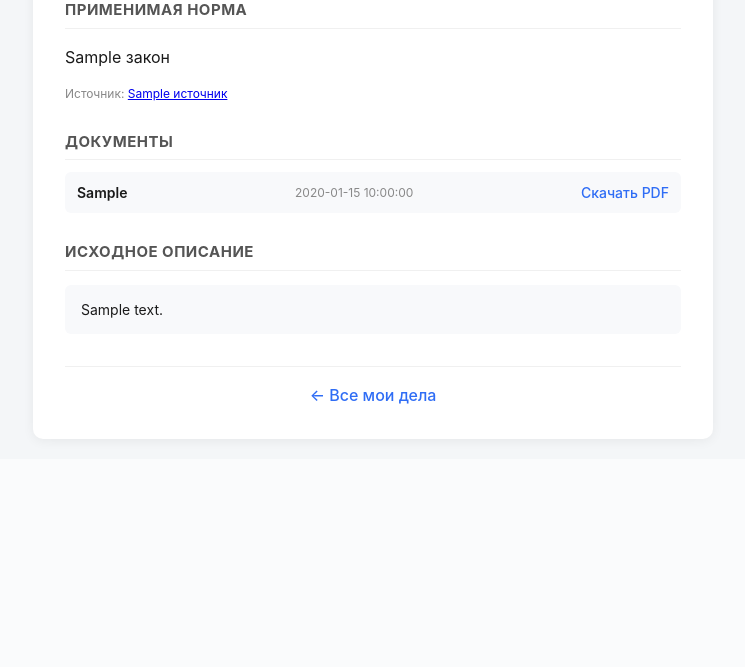
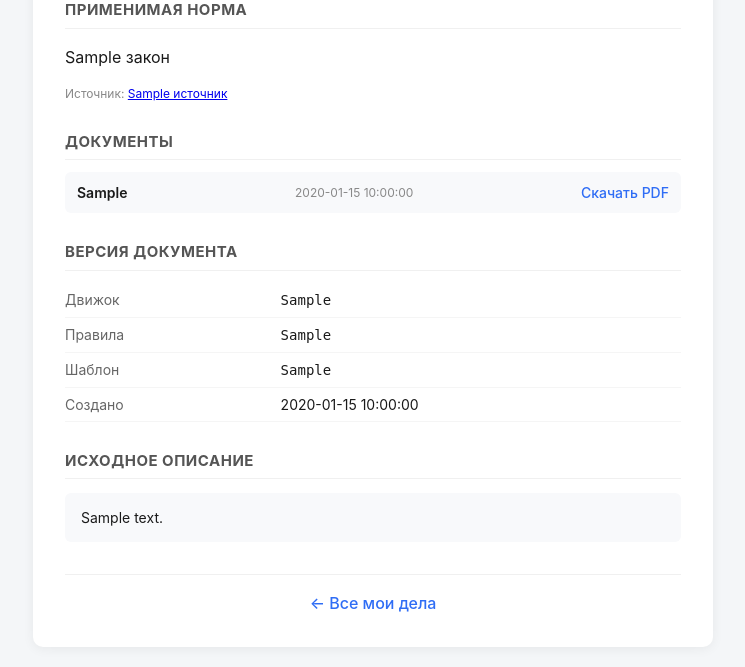
Before and after one commit to lolilop1/legal-mind, a Flask app: template web/templates/case.html in a window 1280 px wide. Shown: the part 548-1215 px from the top of the page, without its empty margins (267-1012 px from the left). Before the commit the page ends 990 px from the top, so only its background shows below. Run offline with Flask 3, Linux system fonts and the light colour scheme; the template is opened without the code that fills it: most values are stand-ins (such as "Sample title", 1, 10 or a date in 2020).

Commit message:
feat: document versioning in PDF footer and case card (stage 6)

```diff
--- a/modules/noise/pdf.py
+++ b/modules/noise/pdf.py
@@ -127,5 +127,24 @@ def generate_pdf(output_path: str, requisites: dict, normalized: dict) -> str:
     pdf.ln(2)
     _mc(pdf, 6, "Подпись: ___________________", align="L")
 
+    # --- Подвал с версией документа ---
+    engine = (normalized.get("engine_version") or "").strip()
+    rules = (normalized.get("rules_date") or "").strip()
+    template = (normalized.get("template_version") or "").strip()
+    if engine or rules or template:
+        pdf.ln(10)
+        pdf.set_font(family, style="", size=8)
+        parts = []
+        if engine:
+            parts.append(f"движок {engine}")
+        if rules:
+            parts.append(f"правила {rules}")
+        if template:
+            parts.append(f"шаблон {template}")
+        footer = "Сгенерировано алгоритмом Legal Mind · " + " · ".join(parts)
+        pdf.set_text_color(120, 120, 120)
+        _mc(pdf, 4, footer, align="L")
+        pdf.set_text_color(0, 0, 0)
+
     pdf.output(output_path)
     return output_path
--- a/modules/uk/pdf.py
+++ b/modules/uk/pdf.py
@@ -150,5 +150,24 @@ def generate_pdf(output_path: str, requisites: dict, normalized: dict) -> str:
     pdf.ln(2)
     _mc(pdf, 6, "Подпись: ___________________", align="L")
 
+    # --- Подвал с версией документа ---
+    engine = (normalized.get("engine_version") or "").strip()
+    rules = (normalized.get("rules_date") or "").strip()
+    template = (normalized.get("template_version") or "").strip()
+    if engine or rules or template:
+        pdf.ln(10)
+        pdf.set_font(family, style="", size=8)
+        parts = []
+        if engine:
+            parts.append(f"движок {engine}")
+        if rules:
+            parts.append(f"правила {rules}")
+        if template:
+            parts.append(f"шаблон {template}")
+        footer = "Сгенерировано алгоритмом Legal Mind · " + " · ".join(parts)
+        pdf.set_text_color(120, 120, 120)
+        _mc(pdf, 4, footer, align="L")
+        pdf.set_text_color(0, 0, 0)
+
     pdf.output(output_path)
     return output_path
--- a/web/app.py
+++ b/web/app.py
@@ -49,6 +49,10 @@ from region.db_client import get_law_for_region
 API_KEY = os.getenv("YANDEX_API_KEY", "")
 FOLDER_ID = os.getenv("YANDEX_FOLDER_ID", "")
 SECRET_KEY = os.getenv("SECRET_KEY", "")
+
+# --- Версии правил и шаблонов ---
+RULES_DATE = "2026.09"
+TEMPLATE_VERSION = "1.0"
 
 logging.basicConfig(
     level=logging.INFO,
@@ -556,12 +560,18 @@ def submit():
             "описание_проблемы_формальное": parsed["описание_проблемы_формальное"],
             "упоминание_повторного_обращения": parsed.get("упоминание_повторного_обращения", ""),
             "применимые_нормы": parsed.get("применимые_нормы") or ALLOWED_UK_NORMS,
+            "engine_version": _build_engine_version(problem_type),
+            "rules_date": RULES_DATE,
+            "template_version": TEMPLATE_VERSION,
         }
         extra_log = ""
     else:
         law_data = result.get("law_data")
         normalized = {
             "описание_проблемы_формальное": parsed["описание_проблемы_формальное"],
+            "engine_version": _build_engine_version(problem_type),
+            "rules_date": RULES_DATE,
+            "template_version": TEMPLATE_VERSION,
         }
         if law_data:
             normalized["применимая_норма"] = law_data["закон"]
--- a/web/templates/case.html
+++ b/web/templates/case.html
@@ -81,6 +81,24 @@
     {% endif %}
   </div>
 
+  {% if case.engine_version or case.rules_version or case.template_version %}
+  <div class="case-section">
+    <h2>Версия документа</h2>
+    <table class="case-table">
+      {% if case.engine_version %}
+      <tr><td>Движок</td><td><code>{{ case.engine_version }}</code></td></tr>
+      {% endif %}
+      {% if case.rules_version %}
+      <tr><td>Правила</td><td><code>{{ case.rules_version }}</code></td></tr>
+      {% endif %}
+      {% if case.template_version %}
+      <tr><td>Шаблон</td><td><code>{{ case.template_version }}</code></td></tr>
+      {% endif %}
+      <tr><td>Создано</td><td>{{ case.created_at }}</td></tr>
+    </table>
+  </div>
+  {% endif %}
+
   <div class="case-section">
     <h2>Исходное описание</h2>
     <p class="case-source-text">{{ case.source_text }}</p>
```
